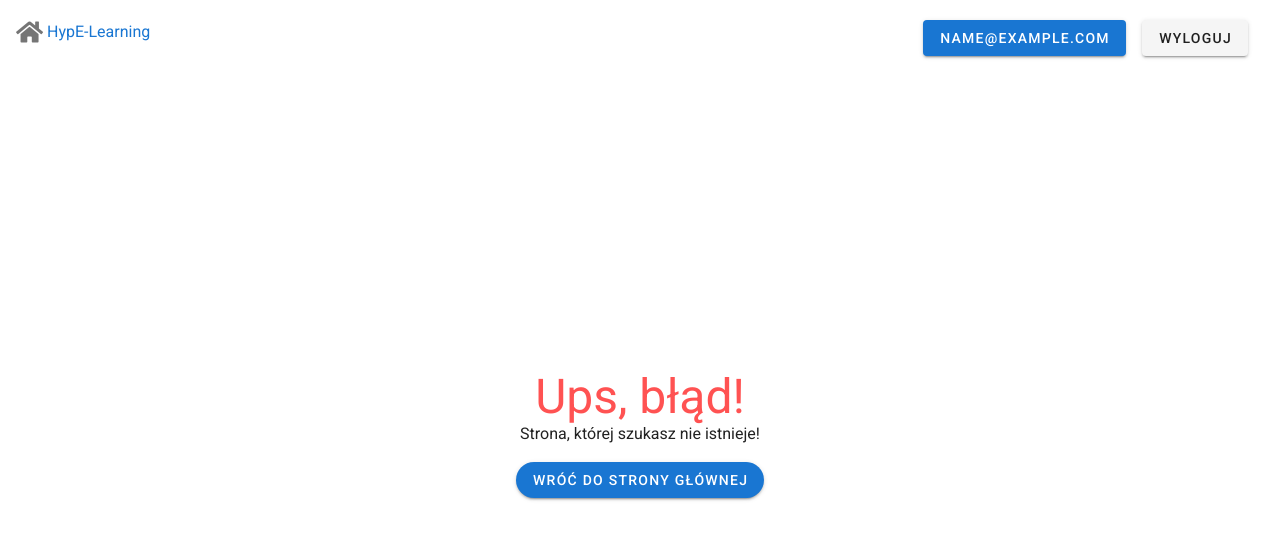
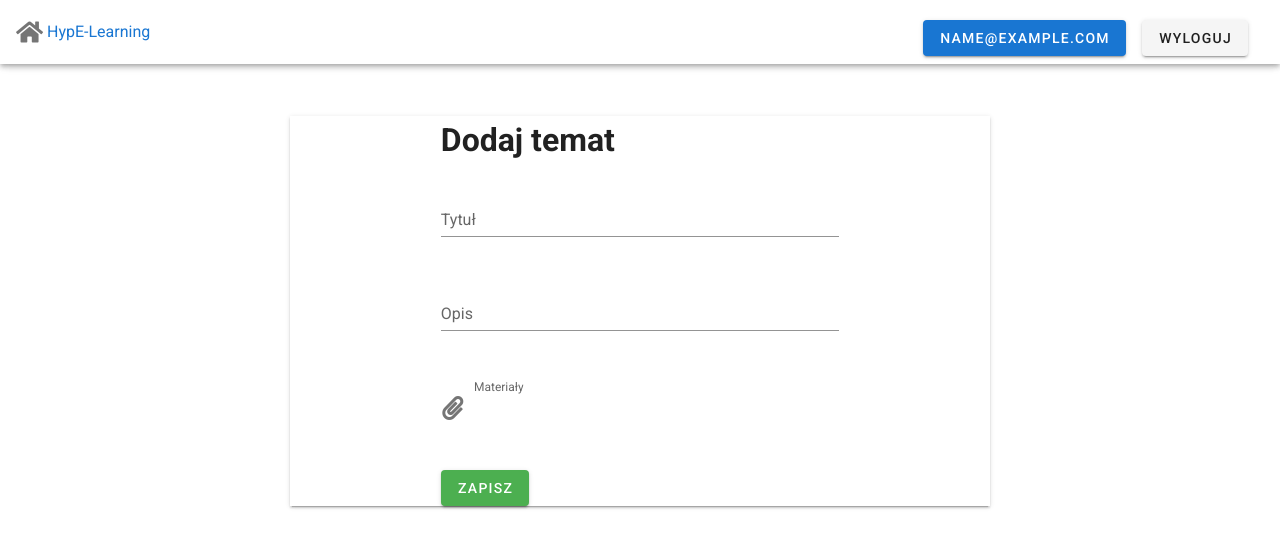
Before and after one commit to Hype-Learning/hypE-Learning-Web, a Vue app: page /courses/1/topics/create in a window 1280 px wide. Shown: the top 548 px of the page. Built offline with nearby package versions, Linux system fonts and the light colour scheme; sample sign-in values are in the browser's storage.

Commit message:
instructor can add topic

```diff
--- /dev/null
+++ b/src/components/AddTopic.vue
@@ -0,0 +1,74 @@
+<template>
+  <div>
+    <v-form class="mt-10">
+      <v-container fill-height fluid>
+        <v-card class="mx-auto" max-width="700" tile>
+          <v-row justify="center" align="center">
+            <v-col cols="12" md="7"><h1>Dodaj temat</h1></v-col>
+
+            <v-col cols="12" md="7">
+              <v-text-field v-model="form.title" label="Tytuł"></v-text-field>
+            </v-col>
+
+            <v-col cols="12" md="7">
+              <v-text-field
+                v-model="form.description"
+                label="Opis"
+              ></v-text-field>
+            </v-col>
+
+            <v-col cols="12" md="7">
+              <v-file-input
+                v-model="form.file"
+                loading="true"
+                label="Materiały"
+              ></v-file-input>
+            </v-col>
+
+            <v-col cols="12" md="7">
+              <v-btn color="success" class="mr-4" @click="addTopic">
+                Zapisz
+              </v-btn></v-col
+            >
+          </v-row>
+        </v-card>
+      </v-container>
+    </v-form>
+  </div>
+</template>
+
+<script>
+import axios from "axios";
+import { server } from "@/utils/helper";
+
+export default {
+  name: "AddTopic",
+  data() {
+    return {
+      form: {
+        title: "",
+        description: "",
+        file: "",
+      },
+    };
+  },
+
+  methods: {
+    addTopic() {
+      const userJson = localStorage.getItem("user");
+      const user = JSON.parse(userJson);
+      const token = user.token;
+      const data = new FormData();
+      data.append("title", this.form.title);
+      data.append("description", this.form.description);
+      data.append("file", this.form.file);
+      data.append("courseId", this.$route.params.id);
+      axios.post(`${server.baseURL}/topics`, data, {
+        headers: {
+          Authorization: ` Bearer ${token}`,
+        },
+      });
+    },
+  },
+};
+</script>
--- a/src/components/TopicList.vue
+++ b/src/components/TopicList.vue
@@ -31,6 +31,11 @@
         </v-expansion-panel-content>
       </v-expansion-panel>
     </v-expansion-panels>
+    <router-link :to="{ name: 'AddTopic' }">
+      <v-btn color="success" class="mr-4">
+        Dodaj
+      </v-btn>
+    </router-link>
   </div>
 </template>
 
--- a/src/router/index.js
+++ b/src/router/index.js
@@ -66,6 +66,16 @@ const routes = [
     meta: {
       requiresAuth: true,
       roles: ["student", "instructor", "admin"],
+    },
+  },
+
+  {
+    path: "/courses/:id/topics/create",
+    name: "AddTopic",
+    component: () => import("../components/AddTopic.vue"),
+    meta: {
+      requiresAuth: true,
+      roles: ["instructor", "admin"],
     },
   },
 
```
